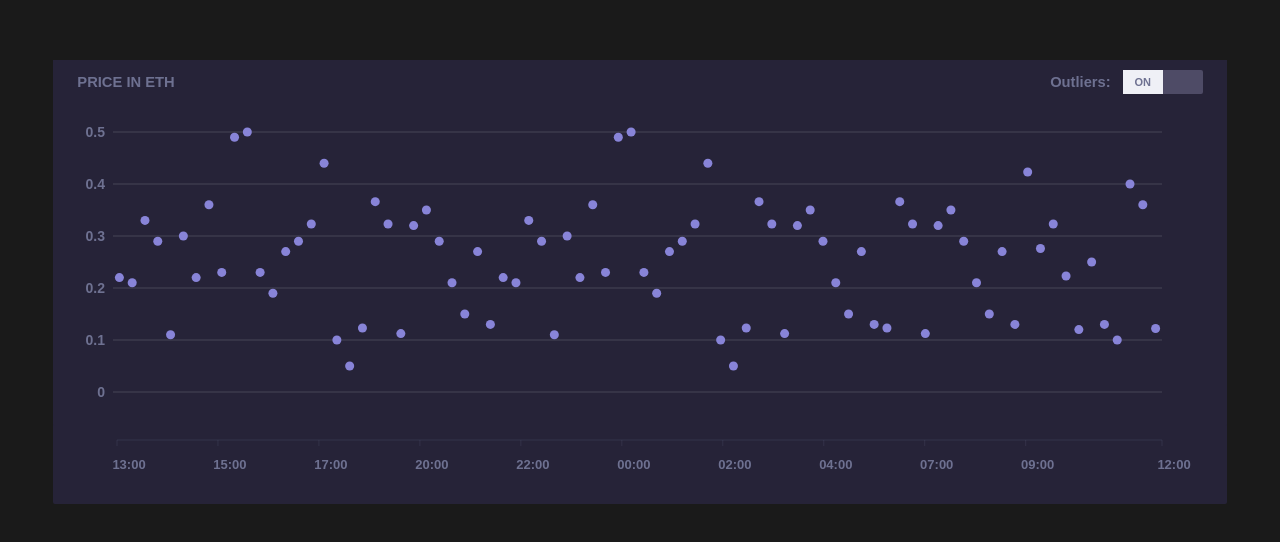
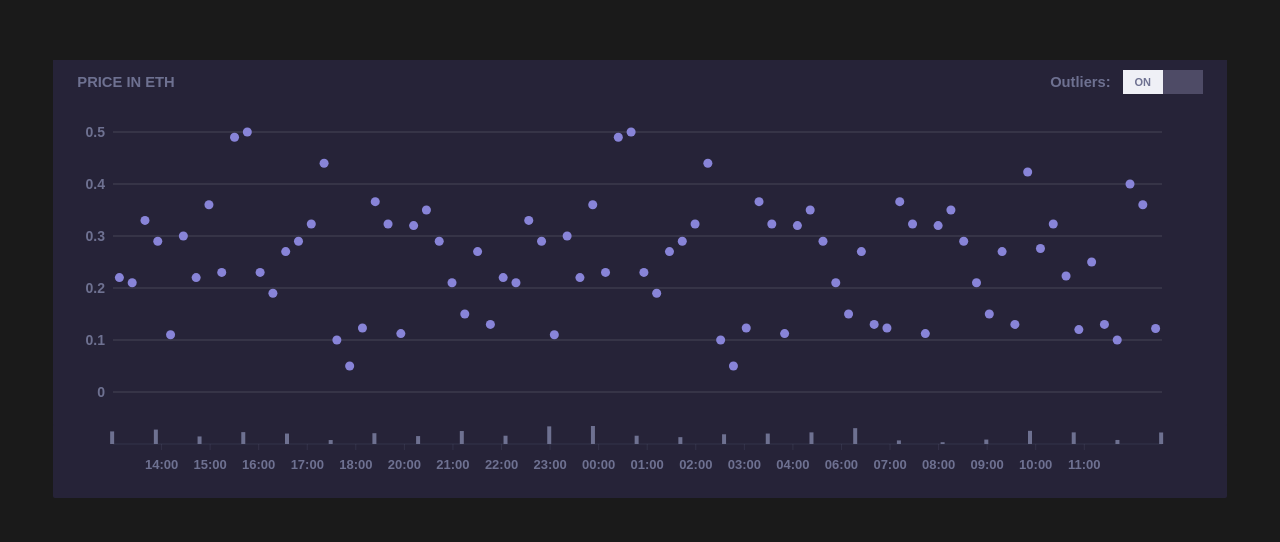
Before and after one commit to lirbre/lumx-studios-test, a Next.js app: page / in a window 1280 px wide. Shown: the part 374-916 px from the top of the page. Built offline with nearby package versions, Linux system fonts and the light colour scheme.

Commit message:
chore[scatter]: bar xAxis to scatter graph

```diff
--- a/src/components/_charts/Scatter.tsx
+++ b/src/components/_charts/Scatter.tsx
@@ -1,6 +1,7 @@
 import moment from 'moment'
 import { useMemo } from 'react'
 import {
+  Bar,
   BarChart,
   CartesianGrid,
   ResponsiveContainer,
@@ -11,11 +12,11 @@ import {
   YAxis
 } from 'recharts'
 
-import { scatterData, scatterDomain } from './data'
+import { barsData, scatterData, scatterDomain } from './data'
 
 export const ComponentScatter = () => {
   return (
-    <div className="h-[294px] w-11/12 rounded-b-[2px] bg-[#262338] md:h-[428px] md:max-w-[1216px]">
+    <div className="h-[294px] w-11/12 rounded-t-[2px] bg-[#262338] md:h-[428px] md:max-w-[1216px]">
       <div className="flex h-[28px] w-full items-center justify-between bg-[#262338] px-6 pt-4">
         <small className="text-[#6E7191]">PRICE IN ETH</small>
         <div className="flex items-center justify-center gap-3">
@@ -25,7 +26,7 @@ export const ComponentScatter = () => {
             className="relative flex cursor-pointer items-center"
           >
             <input type="checkbox" id="outlier" className="sr-only" />
-            <div className="toggle-bg h-6 w-20 rounded-[2px] border-[#EFF0F6] bg-[#4E4B66] " />
+            <div className="toggle-bg h-6 w-20 border-[#EFF0F6] bg-[#4E4B66] " />
           </label>
         </div>
       </div>
@@ -78,7 +79,6 @@ export const ComponentScatter = () => {
                 }}
                 cursor={{ strokeDasharray: '3 3' }}
                 formatter={(name: string, value: string | number) => {
-                  console.log(name, value)
                   if (value !== 'Hour') return `${name} ETH`
 
                   return `${moment(name).format('HH')}:00`
@@ -92,16 +92,21 @@ export const ComponentScatter = () => {
       </ResponsiveContainer>
       <ResponsiveContainer
         width={'100%'}
-        height={78}
-        className="h-[294px] w-full rounded-b-[2px] bg-[#262338] md:h-[358px] md:max-w-[1216px]"
+        height={48}
+        className="h-[294px] w-full bg-[#262338] md:h-[358px] md:max-w-[1216px]"
       >
         <BarChart
+          width={500}
+          height={300}
+          data={barsData}
           margin={{
-            top: 44,
+            top: 0,
             right: 64,
-            bottom: 34,
-            left: 64
+            bottom: 0,
+            left: 0
           }}
+          barSize={4}
+          className="bar-recharts"
         >
           <XAxis
             dataKey="timestamp"
@@ -109,17 +114,27 @@ export const ComponentScatter = () => {
             name="Hour"
             tickFormatter={(unixTime) => `${moment(unixTime).format('HH')}:00`}
             type="number"
-            tickCount={12}
+            tickCount={24}
             markerHeight={10}
             fontSize={'13px'}
-            dx={12}
-            dy={12}
+            dy={8}
             stroke="#6E7191"
             strokeWidth={0.2}
-            className="bar-recharts"
-          />
+          />{' '}
+          <YAxis
+            type="number"
+            name="Quantity"
+            dataKey="quantity"
+            axisLine={false}
+            tickLine={false}
+            domain={[0, 0.5]}
+            fontSize={'0'}
+            fontWeight={700}
+          />{' '}
+          <Bar dataKey="quantity" fill="#6E7191" />
         </BarChart>
       </ResponsiveContainer>
+      <div className="h-0 w-full rounded-b-[2px] bg-[#262338] md:h-6"></div>
     </div>
   )
 }
--- a/src/components/_charts/data.ts
+++ b/src/components/_charts/data.ts
@@ -85,4 +85,32 @@ export const scatterData = [
   { timestamp: Date.now() + 18.22 * HOUR_TO_SEC, pricetag: 0.122 }
 ]
 
+export const barsData = [
+  { timestamp: Date.now() + 1 * HOUR_TO_SEC, quantity: 0.4 },
+  { timestamp: Date.now() + 2 * HOUR_TO_SEC, quantity: 0.21 },
+  { timestamp: Date.now() + 3 * HOUR_TO_SEC, quantity: 0.33 },
+  { timestamp: Date.now() + 4 * HOUR_TO_SEC, quantity: 0.29 },
+  { timestamp: Date.now() + 5 * HOUR_TO_SEC, quantity: 0.11 },
+  { timestamp: Date.now() + 6 * HOUR_TO_SEC, quantity: 0.3 },
+  { timestamp: Date.now() + 7 * HOUR_TO_SEC, quantity: 0.22 },
+  { timestamp: Date.now() + 8 * HOUR_TO_SEC, quantity: 0.36 },
+  { timestamp: Date.now() + 9 * HOUR_TO_SEC, quantity: 0.23 },
+  { timestamp: Date.now() + 10 * HOUR_TO_SEC, quantity: 0.49 },
+  { timestamp: Date.now() + 11 * HOUR_TO_SEC, quantity: 0.5 },
+  { timestamp: Date.now() + 12 * HOUR_TO_SEC, quantity: 0.23 },
+  { timestamp: Date.now() + 13 * HOUR_TO_SEC, quantity: 0.19 },
+  { timestamp: Date.now() + 14 * HOUR_TO_SEC, quantity: 0.27 },
+  { timestamp: Date.now() + 15 * HOUR_TO_SEC, quantity: 0.29 },
+  { timestamp: Date.now() + 16 * HOUR_TO_SEC, quantity: 0.323 },
+  { timestamp: Date.now() + 17 * HOUR_TO_SEC, quantity: 0.44 },
+  { timestamp: Date.now() + 18 * HOUR_TO_SEC, quantity: 0.1 },
+  { timestamp: Date.now() + 19 * HOUR_TO_SEC, quantity: 0.05 },
+  { timestamp: Date.now() + 20 * HOUR_TO_SEC, quantity: 0.123 },
+  { timestamp: Date.now() + 21 * HOUR_TO_SEC, quantity: 0.366 },
+  { timestamp: Date.now() + 22 * HOUR_TO_SEC, quantity: 0.3232 },
+  { timestamp: Date.now() + 23 * HOUR_TO_SEC, quantity: 0.1123 },
+  { timestamp: Date.now() + 24 * HOUR_TO_SEC, quantity: 0.32 },
+  { timestamp: Date.now(), quantity: 0.35 }
+]
+
 export const scatterDomain = [Date.now(), Date.now() + 23 * HOUR_TO_SEC]
--- a/src/styles/global.css
+++ b/src/styles/global.css
@@ -56,9 +56,21 @@ input:checked + .toggle-bg {
   @apply bg-[#4E4B66] border-[#EFF0F6];
 }
 
-.bar-recharts > .recharts-x-axis .recharts-cartesian-axis-tick:first-child line {
- stroke: none;
+.bar-recharts .recharts-cartesian-axis-tick:first-child line {
+  stroke: none;
 }
-.bar-recharts > .recharts-x-axis .recharts-cartesian-axis-tick:first-child text {
+.bar-recharts .recharts-cartesian-axis-tick:first-child text {
   font-size: 0;
 }
+.bar-recharts .recharts-cartesian-axis-tick:last-child line {
+  stroke: none;
+}
+.bar-recharts .recharts-cartesian-axis-tick:last-child text {
+  font-size: 0;
+}
+
+@media (max-width: 600px) {
+  .bar-recharts .recharts-cartesian-axis-tick {
+    display: none;
+  }
+}
```
Also changed, not shown: 1 other file (tests, documents, lock files or other folders).
